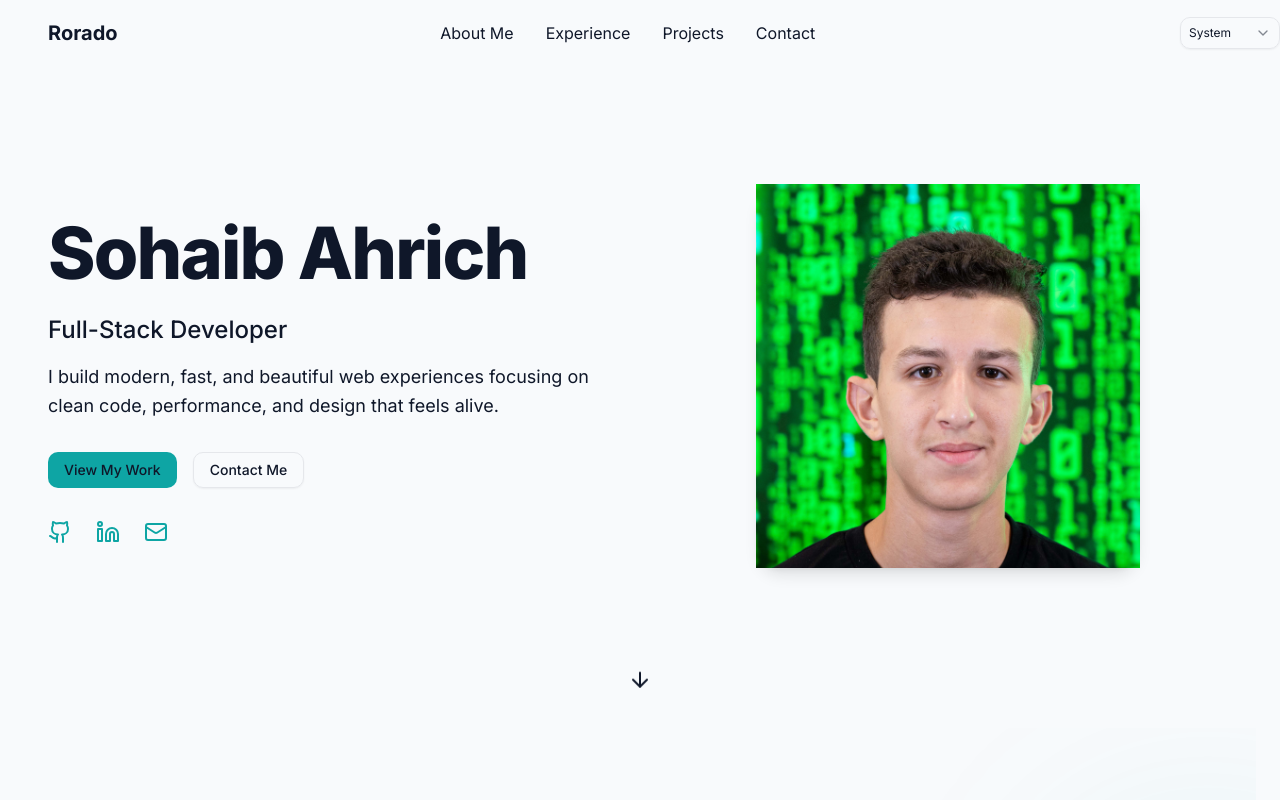
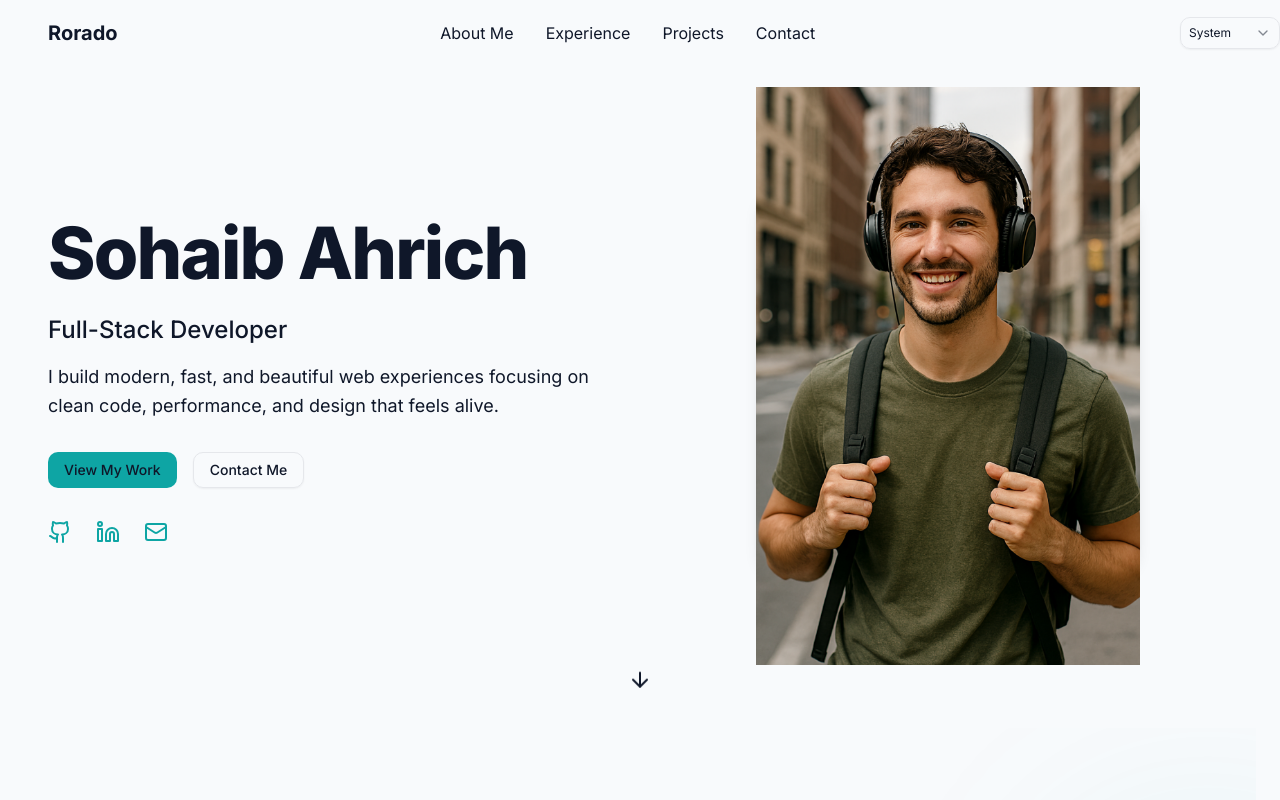
Before and after one commit to rorado/portfolio_next, a Next.js app: page / in a window 1280 px wide. Shown: the top 800 px of the page. Built offline with nearby package versions, Linux system fonts and the light colour scheme; some icons are missing.

Commit message:
fix image

```diff
--- a/components/hero.tsx
+++ b/components/hero.tsx
@@ -23,8 +23,8 @@ export function Hero() {
               Full-Stack Developer
             </h2>
             <p className="text-lg text-muted-foreground leading-relaxed max-w-2xl">
-              I build modern, fast, and beautiful web experiences focusing on clean code,
-              performance, and design that feels alive.
+              I build modern, fast, and beautiful web experiences focusing on
+              clean code, performance, and design that feels alive.
             </p>
           </div>
 
@@ -64,12 +64,7 @@ export function Hero() {
         {/* --- Right Visual --- */}
         <div className="relative flex justify-center">
           <div className="w-full max-w-sm h-96 bg-linear-to-br from-primary/20 to-accent/20 rounded-3xl flex items-center justify-center shadow-lg">
-            <Image
-              src="/sahrich.jpg"
-              alt="SA"
-              width={500}
-              height={500}
-            />
+            <Image src="/imagepo.png" alt="SA" width={500} height={500} />
           </div>
         </div>
       </div>
```
Also changed, not shown: public/imagepo.png (added).
